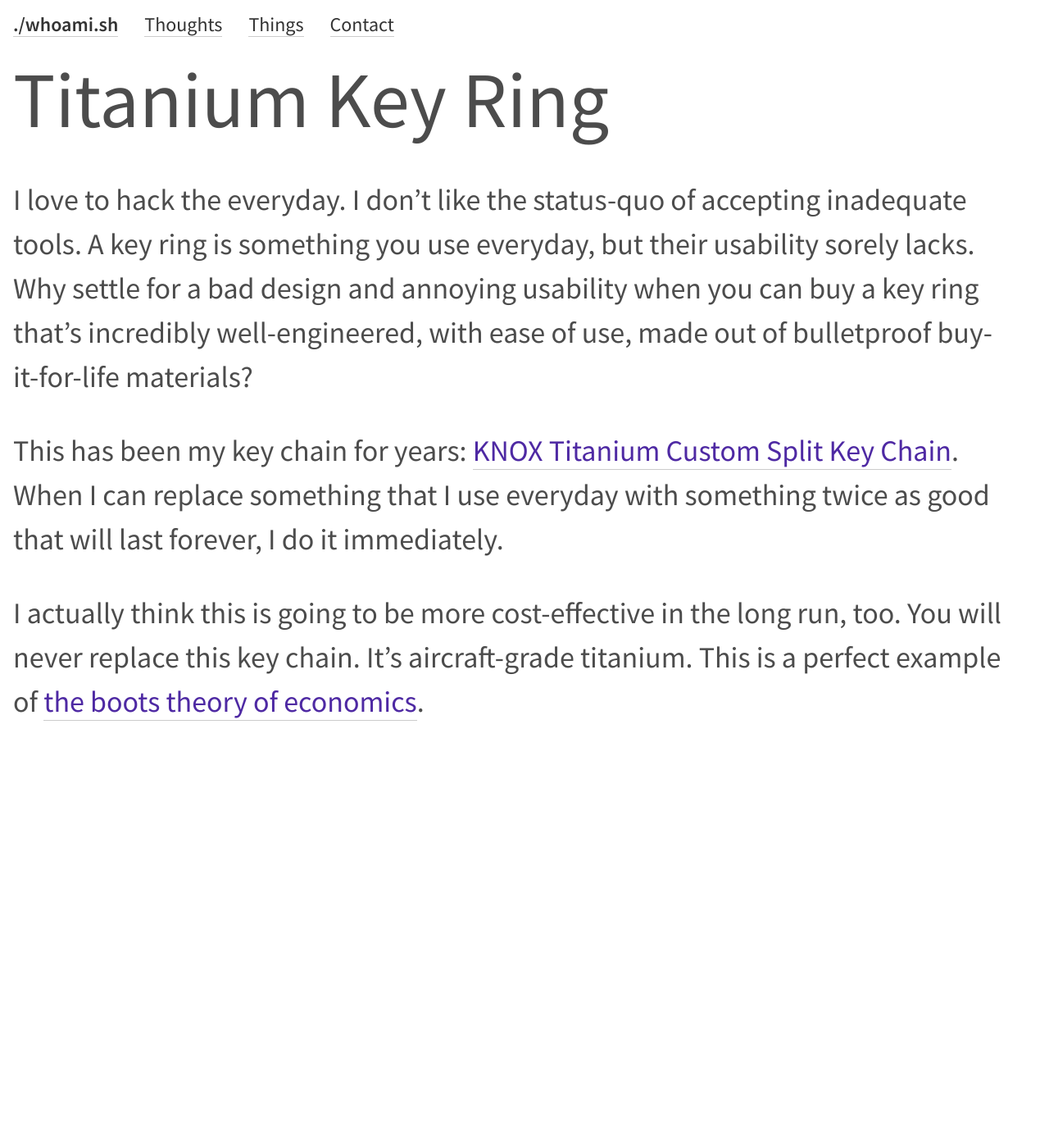
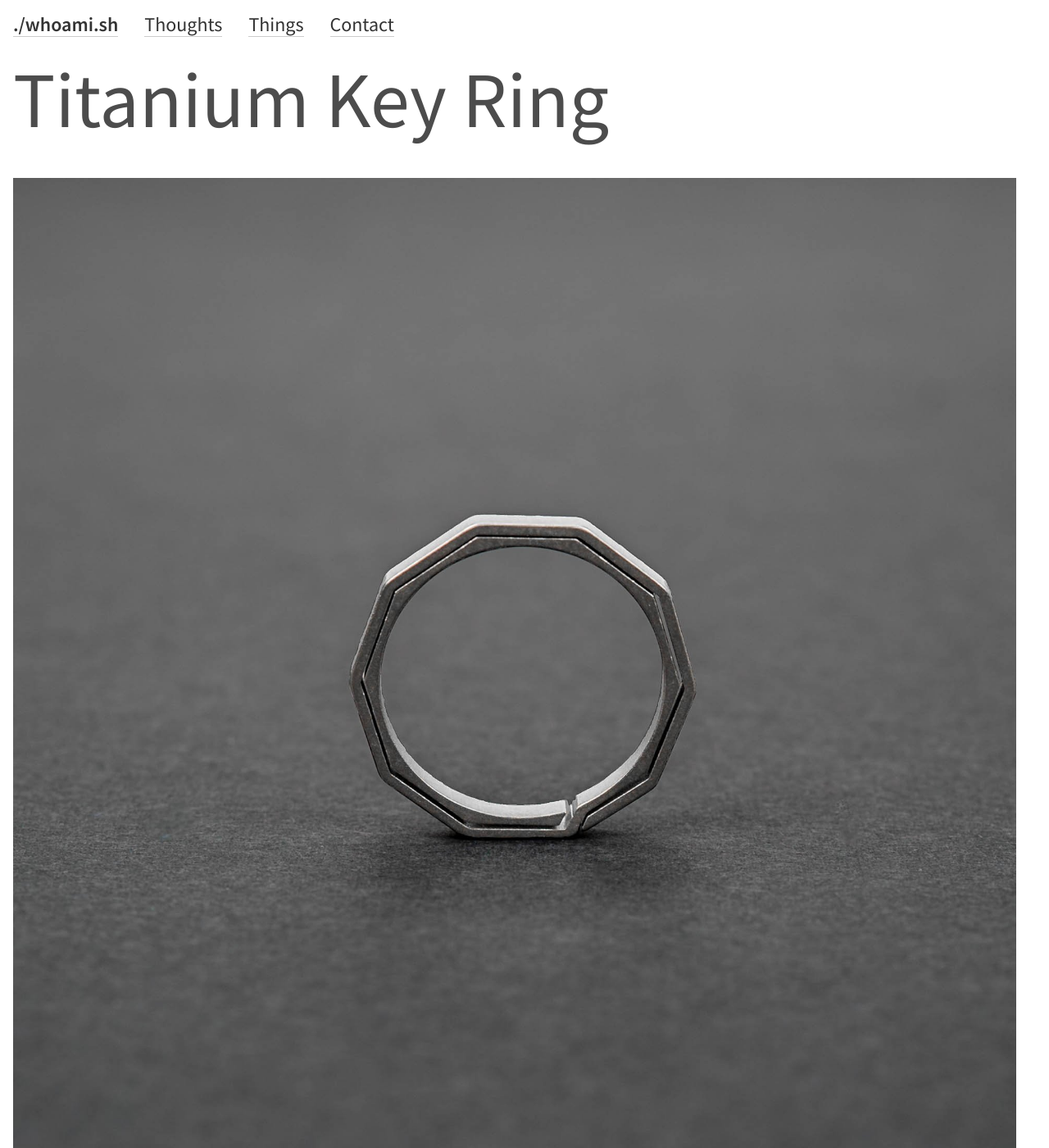
Before and after one commit to mcqueenjordan/mcqueenjordan.github.io, a Jekyll site: the page built from _thing/titanium-key-ring.md, in a window 1280 px wide and 1400 px high. Shown: the whole window at 82% size. Built offline with Jekyll 4.4.1, drawn with Linux system fonts in a browser that asks for light colours; some of the changed text lies outside the part shown.

Commit message:
Update Things, images, naming

```diff
--- a/_thing/titanium-key-ring.md
+++ b/_thing/titanium-key-ring.md
@@ -7,11 +7,13 @@ published_date: "2019-02-25"
 category: post
 ---
 
+![Titanium Key Chain](/assets/images/titanium-key-chain.jpg)
+
 I love to hack the everyday. I don't like the status-quo of accepting inadequate
-tools. A key ring is something you use everyday, but their usability sorely
-lacks. Why settle for a bad design and annoying usability when you can buy a key
-ring that's incredibly well-engineered, with ease of use, made out of
-bulletproof buy-it-for-life materials?
+tools. A key ring is something you use everyday, but its usability sorely lacks.
+Why settle for a bad design and annoying usability when you can buy a key ring
+that's incredibly well-engineered, with ease of use, made out of bulletproof
+buy-it-for-life materials?
 
 This has been my key chain for years: [KNOX Titanium Custom Split Key
 Chain][amzn]. When I can replace something that I use everyday with something
```
Also changed, not shown: _thing/audeze-lcd-xc-headphones.md (renamed from _thing/audeze-lcd-xc-closed-back-headphones.md, +4 -2 lines), assets/images/audeze-lcd-xc.jpg (added), assets/images/titanium-key-chain.jpg (added).
